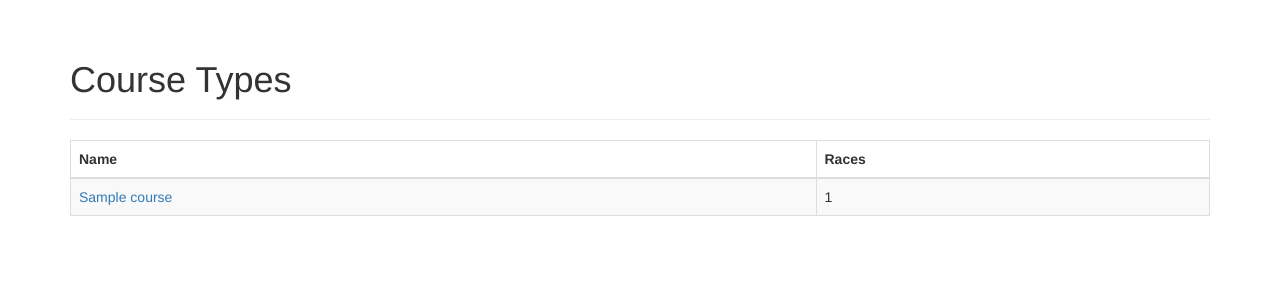
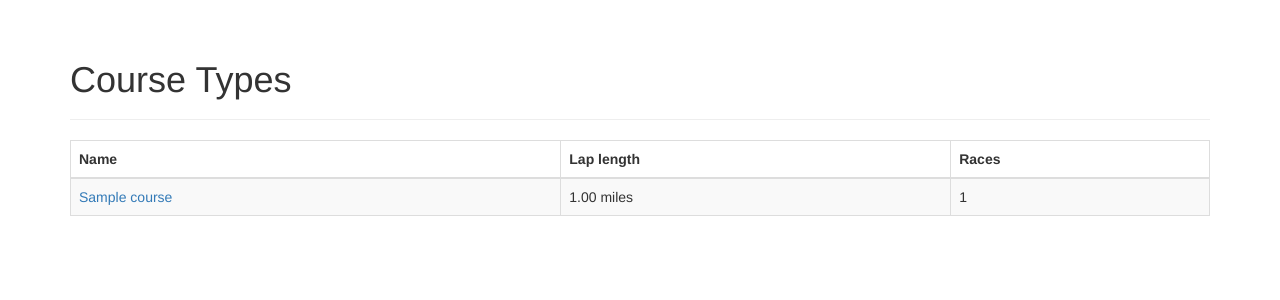
Before and after one commit to jyundt/oval, a Flask app: page /course/ in a window 1280 px wide. Shown: the part 52-352 px from the top of the page. Run offline with Flask 2, Linux system fonts and the light colour scheme; tables that the repository leaves empty hold one stand-in row (values such as "Sample post"); some libraries are stand-ins or nearby versions.

Commit message:
Add lap length to data model
To calculate average speed, we need to know lap length.  Add this property
to the course table, update the views and forms to see and edit it, and
actually use the value (if present) for average speed calculation.

```diff
--- a/app/course/views.py
+++ b/app/course/views.py
@@ -3,8 +3,8 @@ from .. import db
 from ..models import Course
 from . import course
 from .forms import CourseAddForm, CourseEditForm
-from flask_login import current_user
 from ..decorators import roles_accepted
+
 
 @course.route('/')
 def index():
@@ -17,20 +17,24 @@ def details(id):
     course = Course.query.get_or_404(id)
     return render_template('course/details.html', course=course)
 
+
 @course.route('/add/', methods=['GET', 'POST'])
 @roles_accepted('official')
 def add():
     form = CourseAddForm()
     if form.validate_on_submit():
         name = form.name.data
-        course = Course(name=name)
+        length_miles = form.length_miles.data or None
+        course = Course(name=name, length_miles=length_miles)
         db.session.add(course)
         db.session.commit()
         flash('Course type ' + course.name + ' created!')
-        current_app.logger.info('%s[%d]', course.name, course.id)
+        current_app.logger.info(
+            '%s[%d]%s', course.name, course.id, ' %.2f' if length_miles else '')
         return redirect(url_for('course.index'))
 
     return render_template('add.html', form=form, type='course')
+
 
 @course.route('/edit/<int:id>/', methods=['GET', 'POST'])
 @roles_accepted('official')
@@ -39,15 +43,20 @@ def edit(id):
     form = CourseEditForm(course)
     if form.validate_on_submit():
         name = form.name.data
+        length_miles = form.length_miles.data or None
         course.name = name
+        course.length_miles = length_miles
         db.session.commit()
         flash('Course type ' + course.name + ' updated!')
-        current_app.logger.info('%s[%d]', course.name, course.id)
+        current_app.logger.info(
+            '%s[%d]%s', course.name, course.id, ' %.2f' if length_miles else '')
         return redirect(url_for('course.details',
                                 id=course.id))
     form.name.data = course.name
+    form.length_miles.data = course.length_miles
     return render_template('edit.html',
                            item=course, form=form, type='course')
+
 
 @course.route('/delete/<int:id>/')
 @roles_accepted('official')
--- a/app/models.py
+++ b/app/models.py
@@ -59,6 +59,7 @@ class Course(db.Model):
     id = db.Column(db.Integer, primary_key=True)
     name = db.Column(db.String(200), unique=True, nullable=False)
     races = db.relationship('Race', cascade='all,delete', backref='course')
+    length_miles = db.Column(db.Float)
 
     def __repr__(self):
         return '<Course %r>' % self.name
--- a/app/templates/course/details.html
+++ b/app/templates/course/details.html
@@ -13,4 +13,7 @@
     {{ macros.confirm_delete_modal(course,'course.delete')}}
 {% endif %}
 </div>
+<p style="font-size: 150%;">
+    Lap length: {{'{:.2f} miles'.format(course.length_miles) if course.length_miles else 'unknown'}}
+</p>
 {% endblock %}
--- a/app/templates/course/index.html
+++ b/app/templates/course/index.html
@@ -14,6 +14,7 @@
 <thead>
 <tr>
     <th>Name</th>
+    <th>Lap length</th>
     <th>Races</th>
 </tr>
 </thead>
@@ -21,7 +22,8 @@
 {% for course in courses %}
 <tr>
 <td><a href="{{url_for('course.details',id=course.id)}}">{{ course.name}}</a></td>
-<td>{{ course.races|length}}</td>
+<td>{{'{:.2f} miles'.format(course.length_miles) if course.length_miles else '-'}}</td>
+<td>{{course.races|length}}</td>
 </tr>
 {% endfor %}
 </tbody>
```
Also changed, not shown: app/course/forms.py (+10 -6 lines), app/main/views.py (+4 -5 lines), migrations/versions/a1c445cca793_.py (added, +26 -0 lines).
